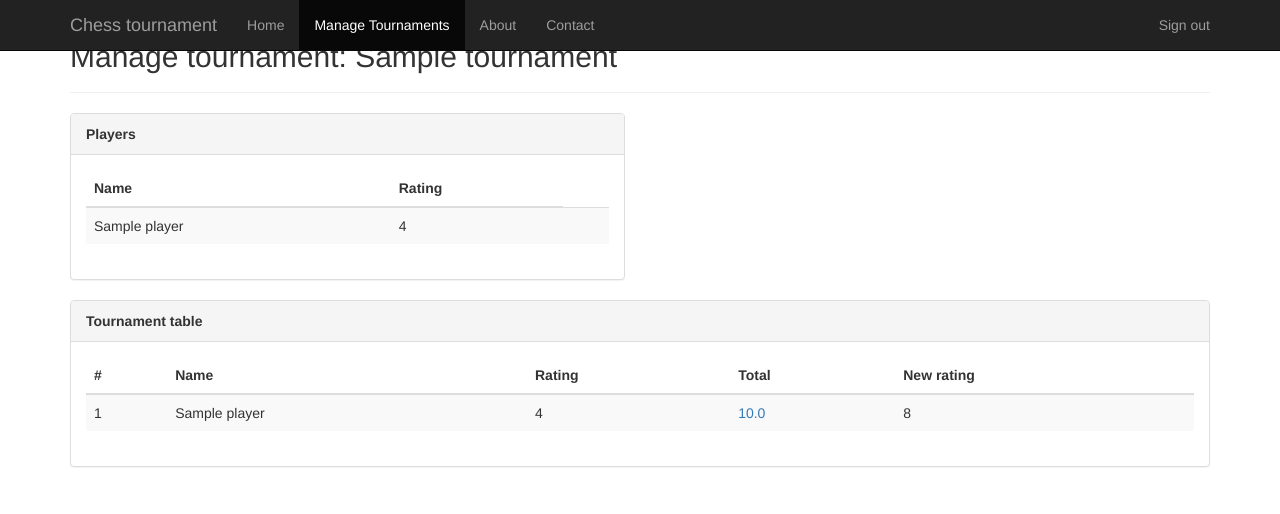
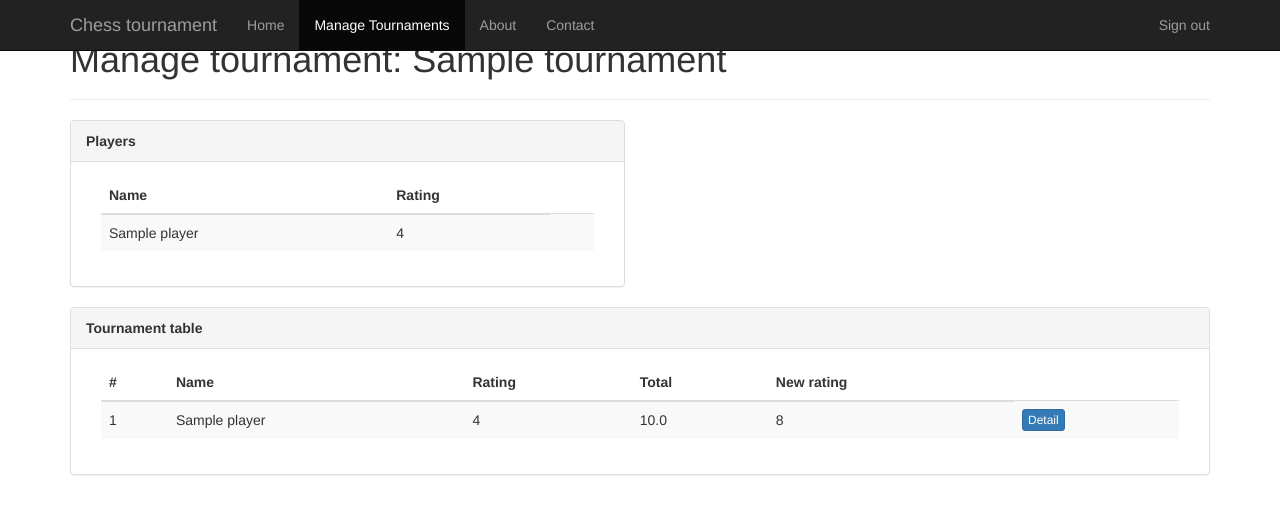
Before and after one commit to kuza/chess_tournament, a Django app: page /manage/tournament/1/ in a window 1280 px wide. Shown: the top 514 px of the page. Run offline with Django 3.2, Linux system fonts and the light colour scheme; a user stored in the database is signed in; tables that the repository leaves empty hold one stand-in row (values such as "Sample post"); some libraries are stand-ins or nearby versions.

Commit message:
add public pages

```diff
--- a/chess/templates/chess/round_detail.html
+++ b/chess/templates/chess/round_detail.html
@@ -5,7 +5,7 @@
 {% block content %}
     <div class="container">
         <div class="page-header">
-            <h2>Manage tournament: <a href="{% url 'tournament_detail' pk=object.tournament.pk %}">{{object.tournament}}</a> round {{object.serial_number}}</h2>
+            <h1>Manage tournament: <a href="{% url 'tournament_detail' pk=object.tournament.pk %}">{{object.tournament}}</a> round {{object.serial_number}}</h1>
         </div>
         <div class="panel panel-default">
             <div class="panel-heading">
@@ -13,7 +13,7 @@
             </div>
             <div class="panel-body">
                 {% for pair in pairs %}
-                    <div class="col-sm-6 col-md-4">
+                    <div class="col-xs-12 col-sm-4">
                         <div class="thumbnail">
                             <div class="caption">
                                 <h3>Pair {{ pair.serial_number }}</h3>
--- a/chess/templates/chess/tournament_detail.html
+++ b/chess/templates/chess/tournament_detail.html
@@ -5,20 +5,25 @@
 {% block content %}
     <div class="container">
         <div class="page-header">
-            <h2>Manage tournament: {{object.name}}</h2>
+        {% if user.is_authenticated %}
+            <h1>Manage tournament: {{object.name}}</h1>
+        {% else %}
+            <h1>Tournament: {{object.name}}</h1>
+        {% endif %}
         </div>
         <div class="row">
+            {% if user.is_authenticated %}
             {% if players.count > 1%}
-            <div class="col-lg-6">
+            <div class="col-xs-12 col-sm-6">
                 <div class="panel panel-default">
                     <div class="panel-heading">
                         <b>Rounds</b>
                     </div>
                     <div class="panel-body">
-                        <div class="col-lg-9">
+                        <div class="col-xs-6 col-sm-8">
                             <p>Count of rounds: {{ object.count_rounds|floatformat:"0" }}</p>
                         </div>
-                        <div class="col-lg-3">
+                        <div class="col-xs-6 col-sm-4">
                             {% if not object.in_progress and object.count_rounds > rounds.count %}
                             <form method="get" action="{% url 'round_create' %}">
                                 {{ round_form.tournament }}
@@ -26,19 +31,20 @@
                             </form>
                             {% endif %}
                         </div>
+                        <div class="col-xs-12 table-responsive">
                             <table class="table table-striped">
                                 <thead>
                                     <tr>
-                                    <th>#</th>
-                                    <th>Progress</th>
+                                        <th class="col-xs-3">#</th>
+                                        <th class="col-xs-3">Progress</th>
                                     </tr>
                                 </thead>
                                 <tbody>
                                     {% for round in rounds %}
                                         <tr>
-                                        <td>{{ round.serial_number }}</td>
-                                        <td>{{ round.progress }}</td>
-                                        <td>
+                                            <td class="col-xs-3">{{ round.serial_number }}</td>
+                                            <td class="col-xs-3">{{ round.progress }}</td>
+                                            <td class="col-xs-6">
                                                 {% if round == object.last_round %}
                                                 <div class="btn-group">
                                                     <a href="{% url 'round_detail' pk=round.id %}" class="btn btn-primary btn-xs" role="button">Update</a>
@@ -59,8 +65,9 @@
                         </div>
                     </div>
                </div>
+            </div>
             {% endif %}
-            <div class="col-lg-6">
+            <div class="col-xs-12 col-sm-6">
                 {% if rounds.count == 0 %}
                     <div class="panel panel-default">
                         <div class="panel-heading">
@@ -96,6 +103,7 @@
                        <b>Players</b>
                     </div>
                     <div class="panel-body">
+                        <div class="col-xs-12 table-responsive">
                             <table class="table table-striped">
                                 <thead>
                                     <tr>
@@ -124,12 +132,15 @@
                         </div>
                     </div>
                </div>
-            <div class="col-lg-12">
+            </div>
+            {% endif %}
+            <div class="col-xs-12">
                 <div class="panel panel-default">
                     <div class="panel-heading">
                        <b>Tournament table</b>
                     </div>
                     <div class="panel-body">
+                        <div class="col-xs-12 table-responsive">
                             <table class="table table-striped">
                                 <thead>
                                     <tr>
@@ -146,8 +157,13 @@
                                             <td>{{forloop.counter}}</td>
                                             <td>{{ player.1 }}</td>
                                             <td>{{ player.2 }}</td>
-                                        <td><a href="{% url 'player_detail' pk=player.0 %}">{{ player.3 }}</a></td>
+                                            <td>{{ player.3 }}</td>
                                             <td>{{ player.4 }}</td>
+                                            {% if user.is_authenticated %}
+                                            <td><a href="{% url 'player_detail' pk=player.0 %}" class="btn btn-primary btn-xs" role="button">Detail</a></td>
+                                            {% else %}
+                                            <td><a href="{% url 'player' pk=player.0 %}" class="btn btn-primary btn-xs" role="button">Detail</a></td>
+                                            {% endif %}
                                         </tr>
                                     {% endfor %}
                                 </tbody>
@@ -156,5 +172,6 @@
                     </div>
                </div>
             </div>
+        </div>
     </div> <!-- /container -->
 {% endblock %}
--- a/chess/templates/chess/tournament_form.html
+++ b/chess/templates/chess/tournament_form.html
@@ -5,7 +5,7 @@
 {% block content %}
     <div class="container">
         <div class="page-header">
-            <h2>Manage tournaments</h2>
+            <h1>Manage tournaments</h1>
         </div>
         <div class="panel panel-default">
             <div class="panel-heading">
@@ -37,7 +37,7 @@
             </div>
             <div class="panel-body">
                 {% for tournament in object_list %}
-                    <div class="col-sm-6 col-md-4">
+                    <div class="col-sm-4">
                         <div class="thumbnail">
                             <div class="caption">
                                 <h3>{{ tournament.name }}</h3>
--- a/chess/views.py
+++ b/chess/views.py
@@ -12,6 +12,7 @@ class HomePageView(TemplateView):
 
     def get_context_data(self, **kwargs):
         context = super(HomePageView, self).get_context_data(**kwargs)
+        context['tournaments'] = Tournament.objects.order_by('-id').all()
         context['home'] = True
         return context
 
--- a/tournament/urls.py
+++ b/tournament/urls.py
@@ -14,6 +14,8 @@ urlpatterns = patterns('',
     url(r'^admin/', include(admin.site.urls)),
 
     url(r'^$', views.HomePageView.as_view(), name='home'),
+    url(r'^tournament/(?P<pk>\d+)/$', views.TournamentDetail.as_view(), name='tournament'),
+    url(r'^player/(?P<pk>\d+)/$', views.PlayerDetail.as_view(), name='player'),
 
     url(r'^signin$', 'django.contrib.auth.views.login', {'template_name': 'chess/signin.html', 'extra_context': {'signin': True}}),
     url(r'^signout$', 'django.contrib.auth.views.logout_then_login', {'login_url': '/signin'}),
```
Also changed, not shown: chess/templates/chess/home.html (+20 -6 lines), chess/templates/chess/player_detail.html (+9 -2 lines), chess/templates/chess/round_form.html (+6 -6 lines). Lines whose indentation alone changed are shown as unchanged.
